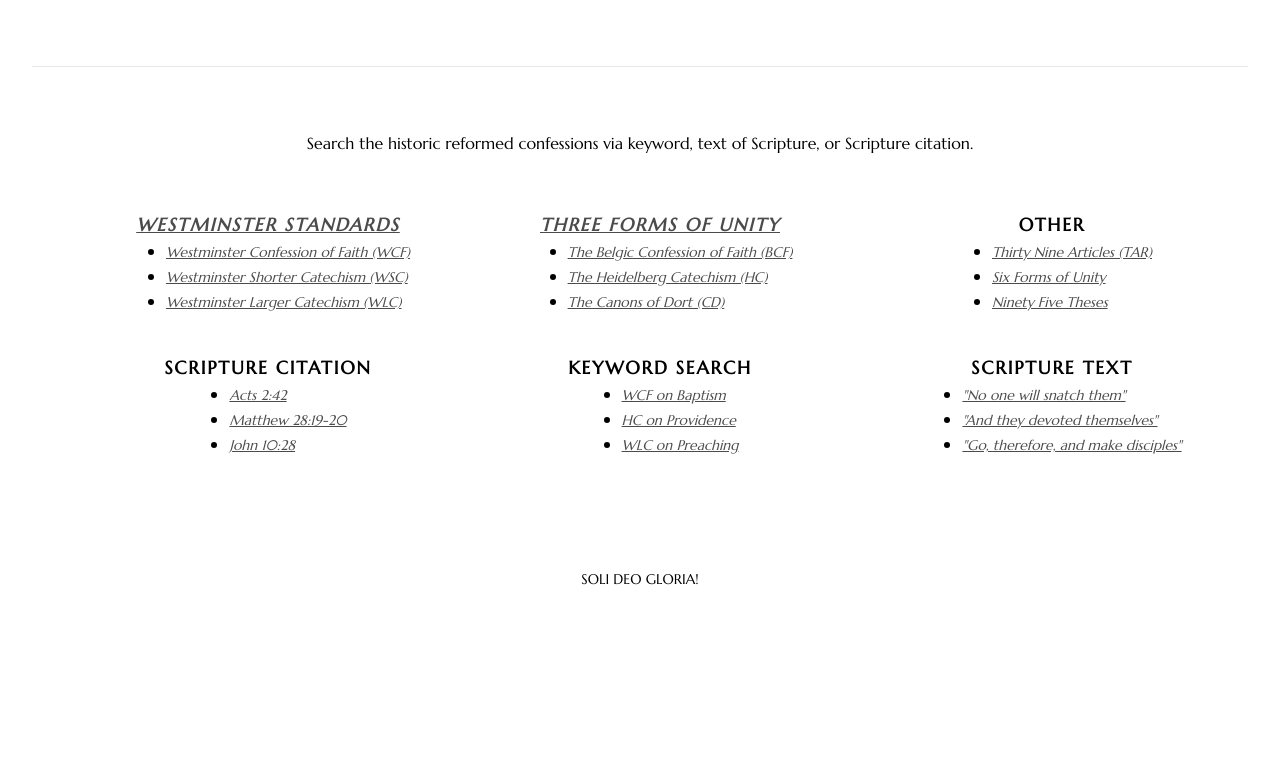
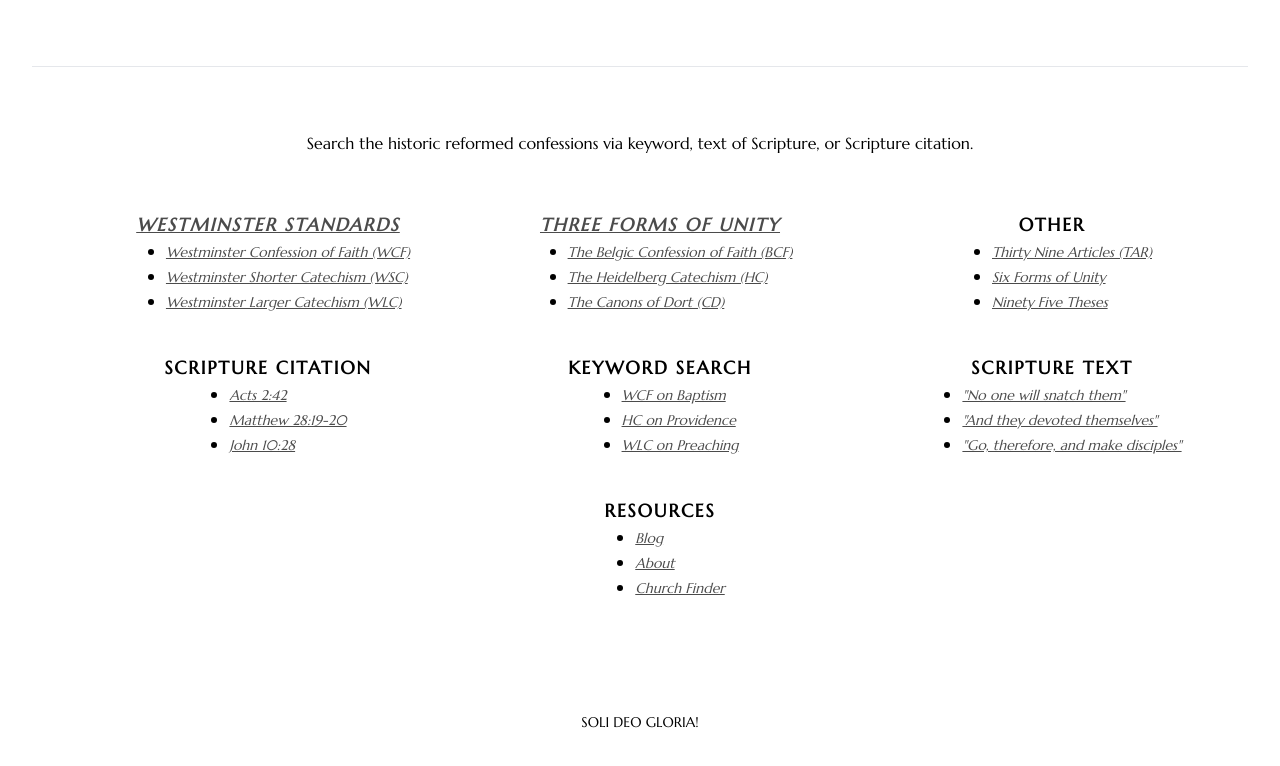
Before and after one commit to MaxwellKendall/confessional-christianity-node, a Next.js app: page /about in a window 1280 px wide. Shown: the part 1682-2448 px from the top of the page. Before the commit the page ends 2319 px from the top, so only its background shows below. Built offline with nearby package versions, Linux system fonts and the light colour scheme.

Commit message:
ftr: nice footer

```diff
--- a/components/Footer.jsx
+++ b/components/Footer.jsx
@@ -8,7 +8,7 @@ const Footer = () => {
         <hr className="my-12" />
         <footer className="w-full">
             <p className="w-full text-center">Search the historic reformed confessions via keyword, text of Scripture, or Scripture citation.</p>
-            <ul className="flex w-full margin-auto flex-wrap">
+            <ul className="flex w-full margin-auto flex-wrap justify-center">
                 {links.map((l) => {
                     if (l.children.length) {
                         return (
@@ -34,7 +34,7 @@ const Footer = () => {
                         );
                     }
                     return (
-                        <li key={uniqueId()} className="list-none mx-4">
+                        <li key={uniqueId()} className="list-none pt-10 mx-4">
                             <Link href={l.href}>
                                 <span className="cursor-pointer text-center mt-5 w-full text-sm">{l.name}</span>
                             </Link>
--- a/dataMapping/index.js
+++ b/dataMapping/index.js
@@ -144,4 +144,22 @@ export const links = [
       { name: '"Go, therefore, and make disciples"', href: '/?search=Go+therefore+and+make+disciples' },
     ]
   },
+  {
+    name: 'Resources',
+    href: null,
+    children: [
+      {
+        name: 'Blog',
+        href: 'https://blog.confessionalchristianity.com',
+      },
+      {
+        name: 'About',
+        href: 'https://www.confessionalchristianity.com/about',
+      },
+      {
+        name: 'Church Finder',
+        href: 'https://www.naparcsearch.com/',
+      },
+    ],
+  }
 ];
```
